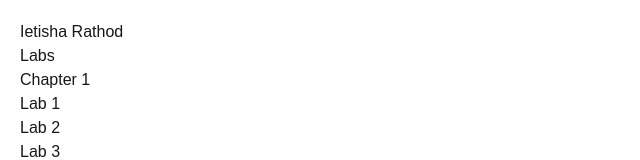
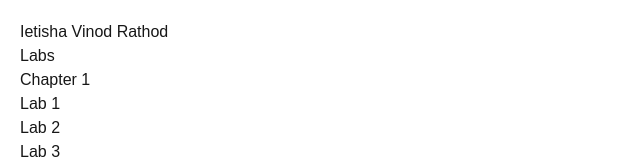
Before and after one commit to ietishaa/webdev-client, a Next.js app: page /labs in a window 1280 px wide. Shown: the top 160 px of the page, without its empty margins (0-640 px from the left). Built offline with nearby package versions, Linux system fonts and the light colour scheme.

Commit message:
fix name on labs page

```diff
--- a/app/labs/page.tsx
+++ b/app/labs/page.tsx
@@ -3,7 +3,7 @@ import Link from "next/link";
 export default function Labs() {
   return (
     <div style={{ padding: 20 }}>
-      <h3>Ietisha Rathod </h3>
+      <h3>Ietisha Vinod Rathod </h3>
       <h2>Labs</h2>
       <ul>
         <li><a id="wd-toc-book-link" href="/book/ch1">Chapter 1</a></li>
```
